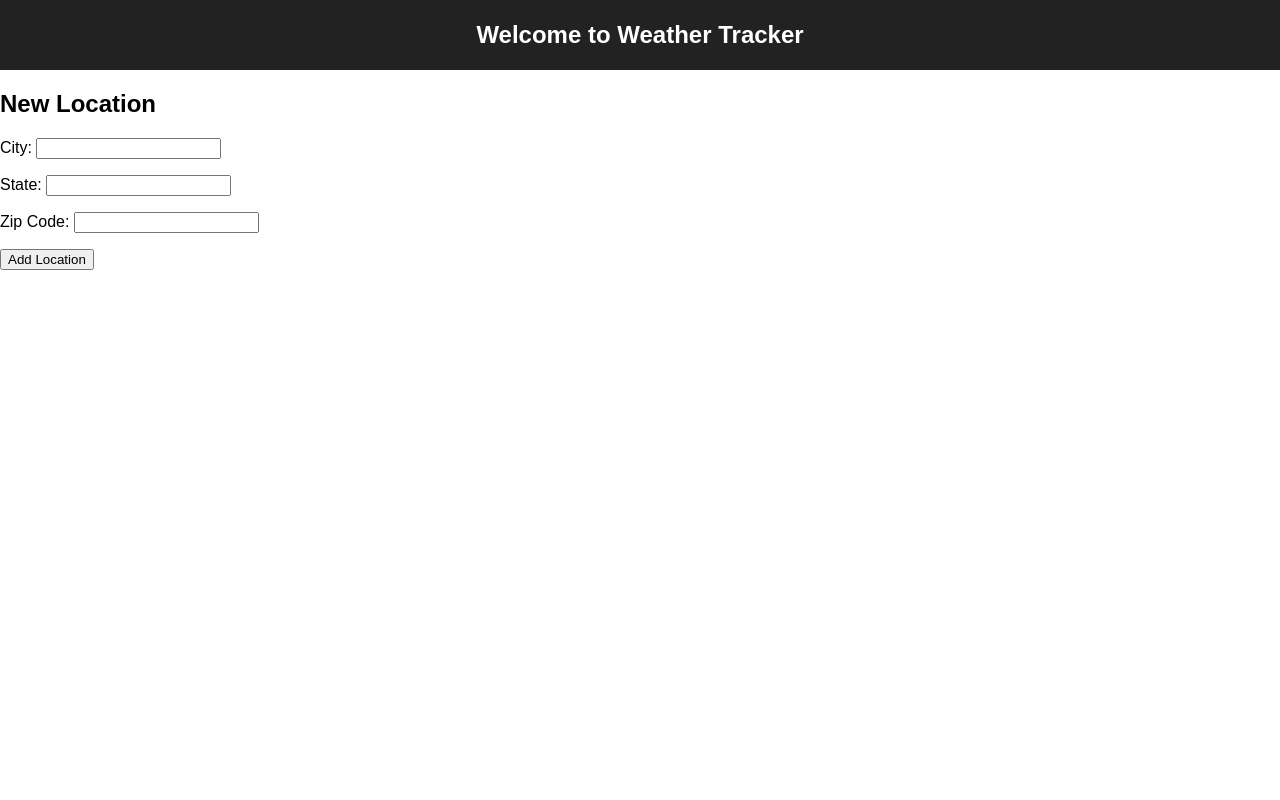
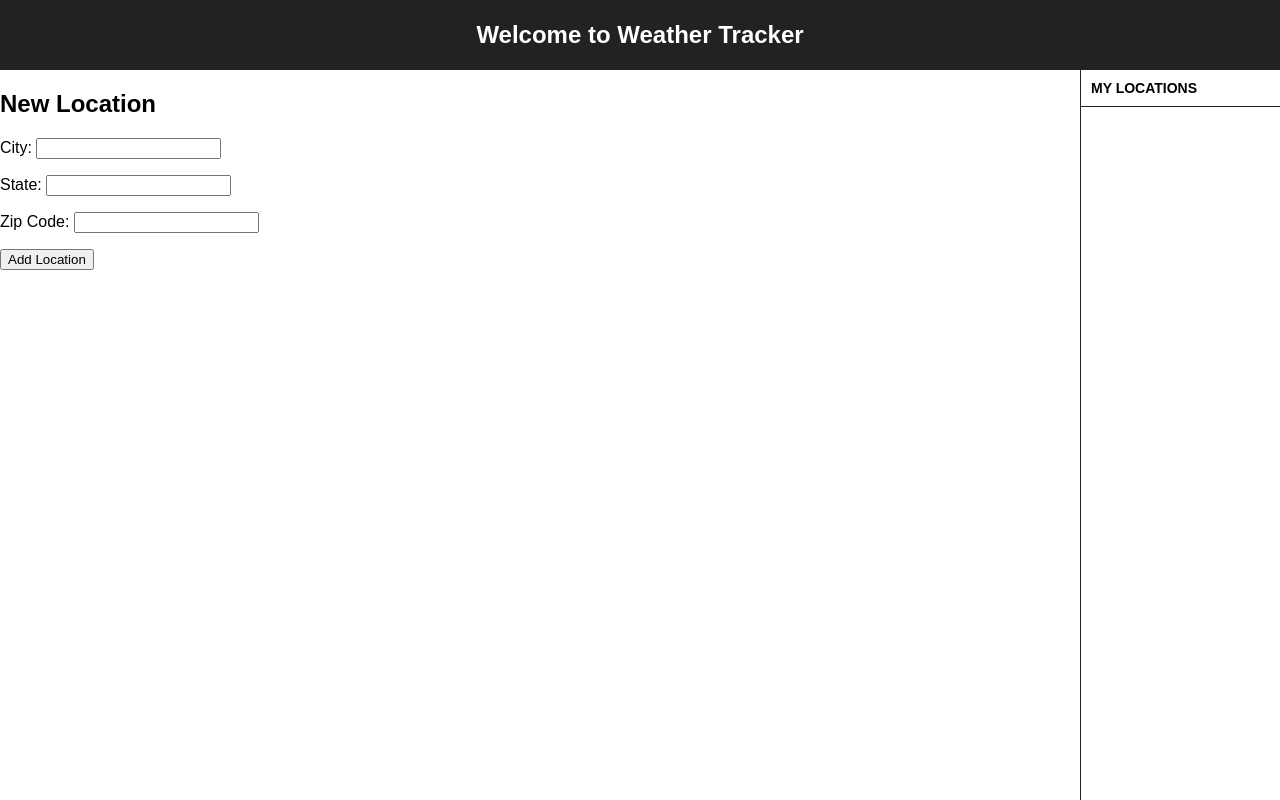
Before and after one commit to jonesmac/react_weatherapp, a React app: page / in a window 1280 px wide. Built offline with nearby package versions, Linux system fonts and the light colour scheme.

Commit message:
add components directory and update styles

```diff
--- a/src/App.tsx
+++ b/src/App.tsx
@@ -3,8 +3,8 @@ import { Dispatch } from 'redux';
 import { connect } from 'react-redux';
 import './App.css';
 import { Location, newLocation } from './actions/';
-import NewLocation from './location/new-location';
-import Locations from './location//locations-list';
+import NewLocation from './components/location/new-location';
+import Locations from './components/location/locations-list';
 
 interface AppProps {
   locations: Location[];
--- a/src/location/locations-list-item.tsx
+++ b/src/components/location/locations-list-item.tsx
@@ -1,5 +1,5 @@
 import * as React from 'react';
-import { Location } from '../actions/';
+import { Location } from '../../actions/';
 
 interface LocationListItemProps {
   location: Location;
--- /dev/null
+++ b/src/components/location/locations-list.css
@@ -0,0 +1,32 @@
+.locations {
+  height: 100%;
+  position: fixed;
+  right: 0;
+  top: 70px;
+  width: 200px;
+}
+
+.locations h2 {
+  border-left: 1px solid #222;
+  border-bottom: 1px solid #222;
+  font-size: 14px;
+  margin: 0;
+  padding: 10px;
+  text-align: left;
+  text-transform: uppercase;
+}
+
+.locations .locations__list {
+  border-left: 1px solid #222;
+  height: 100%;
+  margin: 0;
+  padding-left: 0;
+  position: fixed;
+  width: 100%;
+}
+
+.locations li {
+  border-bottom: 1px solid #222;
+  list-style: none;
+  padding: 10px 0 10px 10px;
+}
--- a/src/location/locations-list.tsx
+++ b/src/components/location/locations-list.tsx
@@ -1,6 +1,7 @@
 import * as React from 'react';
-import { Location } from '../actions/';
+import { Location } from '../../actions/';
 import LocationListItem from './locations-list-item';
+import './locations-list.css';
 
 interface LocationsProps {
   locations: Location[];
@@ -14,11 +15,14 @@ class Locations extends React.Component<LocationsProps, void> {
 
   render() {
     return (
-      <ul className="locations_list">
-        {this.props.locations.map((location: Location) => (
-          <LocationListItem location={location}/>
-        ))}
-      </ul>
+      <div className="locations">
+        <h2>My Locations</h2>
+        <ul className="locations__list">
+          {this.props.locations.map((location: Location) => (
+            <LocationListItem location={location}/>
+          ))}
+        </ul>
+      </div>
     );
   }
 }
--- a/src/location/new-location.tsx
+++ b/src/components/location/new-location.tsx
@@ -1,5 +1,5 @@
 import * as React from 'react';
-import { Location } from '../actions/';
+import { Location } from '../../actions/';
 
 interface NewLocationProps {
   addLocation: (location: Location) => { type: string; payload: Location; };
```
